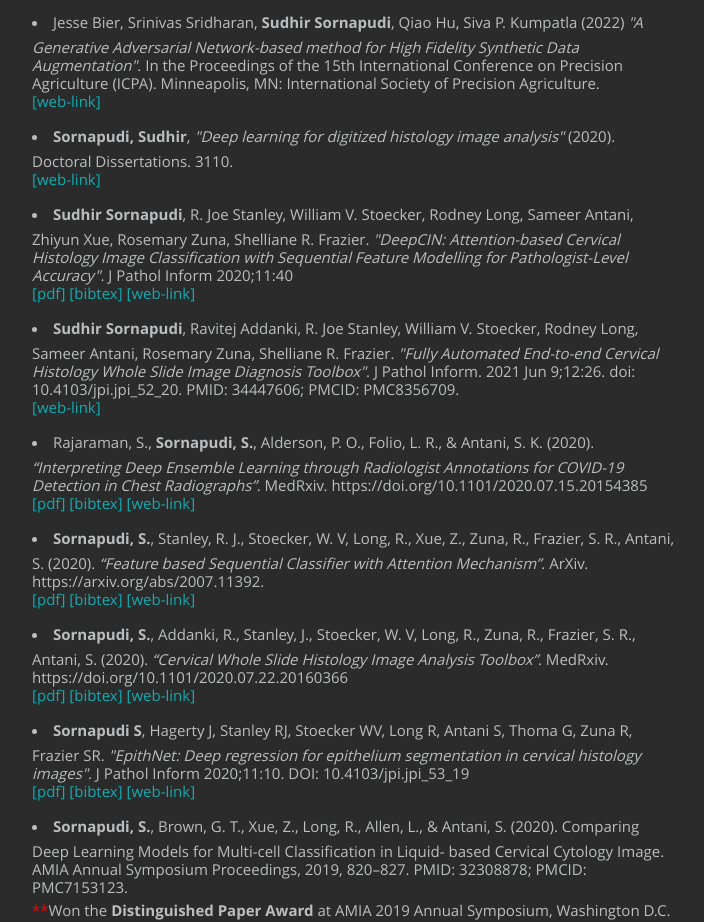
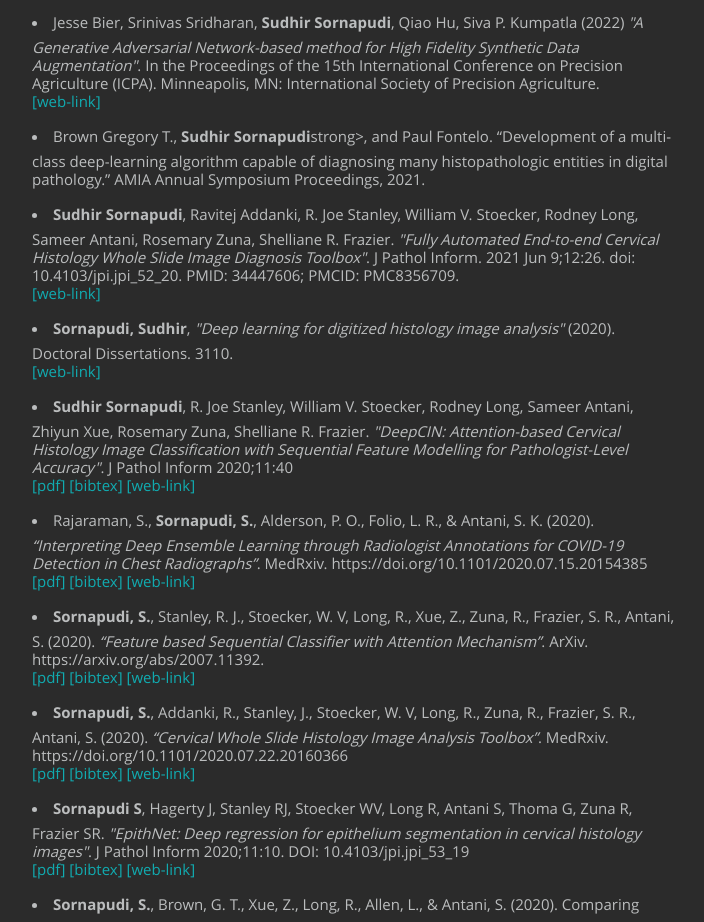
Before and after one commit to Sdhir/sdhir.github.io, a plain HTML site: page index.html in a window 1280 px wide. Shown: the part 1754-2676 px from the top of the page, without its empty margins (373-1077 px from the left). Drawn offline with nearby package versions, Linux system fonts and the light colour scheme; files whose address does not match are found by name.

Commit message:
add amia 2021 work

```diff
--- a/index.html
+++ b/index.html
@@ -185,6 +185,18 @@
                               <a href="https://www.ispag.org/proceedings/?action=abstract&id=8807&title=A+Generative+Adversarial+Network-based+Method+for+High+Fidelity+Synthetic+Data+Augmentation">[web-link] </a>
                            </li>
 
+			  <li>
+				Brown Gregory T., <strong>Sudhir Sornapudi</strong>strong>, and Paul Fontelo. “Development of a multi-class deep-learning algorithm capable of diagnosing many
+				histopathologic entities in digital pathology.” AMIA Annual Symposium Proceedings, 2021.
+			  </li>
+
+			  <li>
+                              <strong>Sudhir Sornapudi</strong>, Ravitej Addanki, R. Joe Stanley, William V. Stoecker, Rodney Long, Sameer Antani,
+                              Rosemary Zuna, Shelliane R. Frazier. <i>"Fully Automated End-to-end Cervical Histology Whole Slide Image Diagnosis
+                              Toolbox"</i>.  J Pathol Inform. 2021 Jun 9;12:26. doi: 10.4103/jpi.jpi_52_20. PMID: 34447606; PMCID: PMC8356709.</br>
+                              <a href="https://doi.org/10.4103/jpi.jpi_52_20">[web-link] </a>
+                           </li>
+
                            <li>
                               <strong>Sornapudi, Sudhir</strong>, <i>"Deep learning for digitized histology image analysis"</i> (2020). Doctoral Dissertations. 3110.</br>
                               <a href="https://scholarsmine.mst.edu/doctoral_dissertations/3110">[web-link] </a>
@@ -197,13 +209,6 @@
                               <a href="files/papers/deepcin.pdf">[pdf] </a>
                               <a href="files/papers/bibtex/deepcin.bib">[bibtex] </a>
                               <a href="https://doi.org/10.4103/jpi.jpi_50_20">[web-link] </a>
-                           </li>
-
-                           <li>
-                              <strong>Sudhir Sornapudi</strong>, Ravitej Addanki, R. Joe Stanley, William V. Stoecker, Rodney Long, Sameer Antani,
-                              Rosemary Zuna, Shelliane R. Frazier. <i>"Fully Automated End-to-end Cervical Histology Whole Slide Image Diagnosis
-                              Toolbox"</i>.  J Pathol Inform. 2021 Jun 9;12:26. doi: 10.4103/jpi.jpi_52_20. PMID: 34447606; PMCID: PMC8356709.</br>
-                              <a href="https://doi.org/10.4103/jpi.jpi_52_20">[web-link] </a>
                            </li>
 
                            <li>
```
